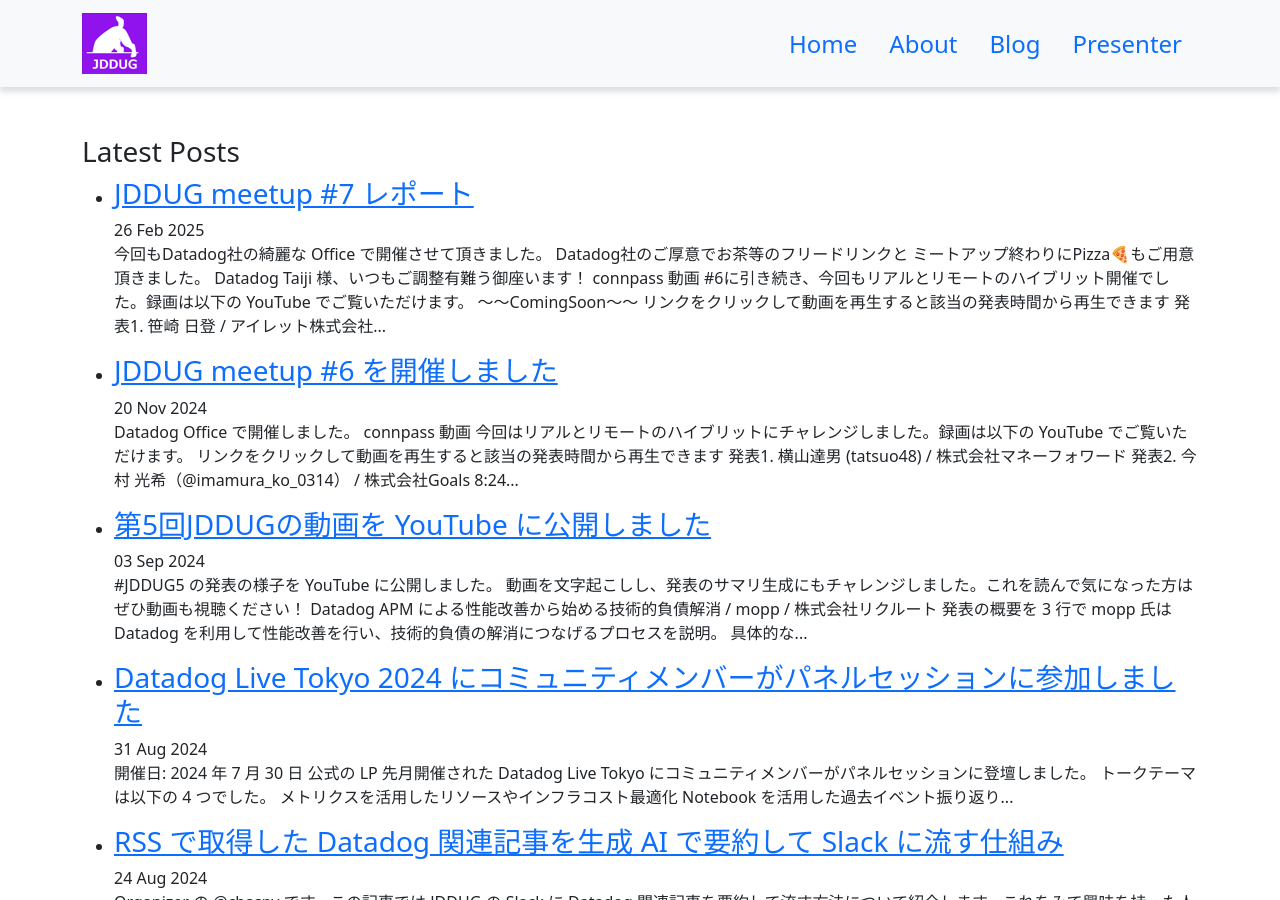
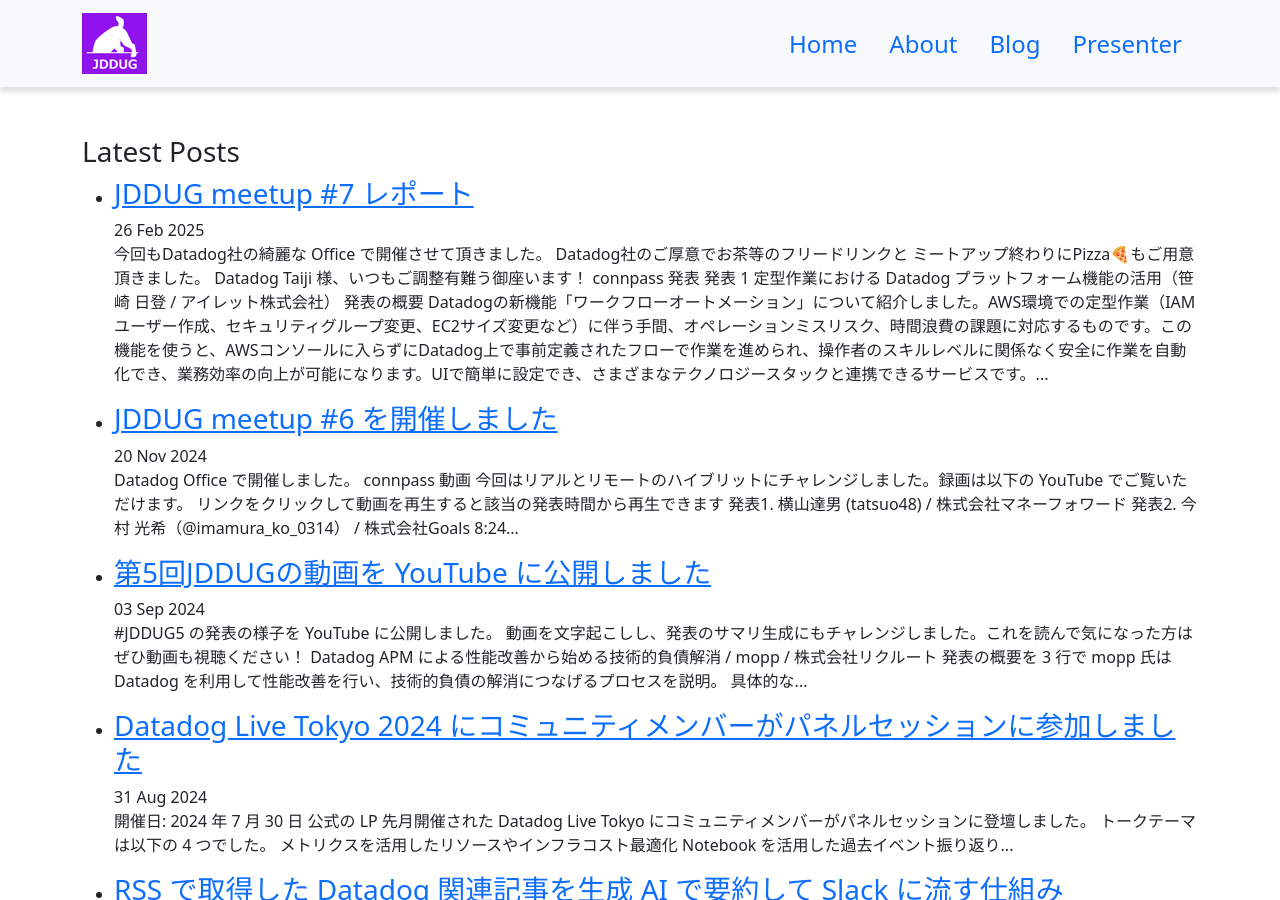
Before and after one commit to jdd-ug/jdd-ug.github.io, a Jekyll site: the page built from blog.html, in a window 1280 px wide and 900 px high. Built offline with Jekyll 4.4.1, drawn with Linux system fonts in a browser that asks for light colours.

Commit message:
Update 2025-02-26-jddug7.md

```diff
--- a/_posts/2025-02-26-jddug7.md
+++ b/_posts/2025-02-26-jddug7.md
@@ -14,26 +14,9 @@
 
 [connpass](https://datadog-jp.connpass.com/event/343144/)
 
-# 動画 {#video}
-
-#6に引き続き、今回もリアルとリモートのハイブリット開催でした。録画は以下の YouTube でご覧いただけます。
-
-～～ComingSoon～～
-
-_リンクをクリックして動画を再生すると該当の発表時間から再生できます_
-
-<p>発表1. <a href="#video" onclick="setVideoTime(0)">笹崎 日登 / アイレット株式会社</a></p>
-<p>発表2. <a href="#video" onclick="setVideoTime(504)">青木 翔平 / 東京ガス株式会社</a></p>
-<p>発表3. <a href="#video" onclick="setVideoTime(1058)">川井 颯人 / ウォンテッドリー株式会社</a></p>
-<p>発表4. <a href="#video" onclick="setVideoTime(1754)">moko-poi </a></p>
-<p>LT1. <a href="#video" onclick="setVideoTime(2248)">目 広威 / CTCSシステムマネジメント株式会社</a></p>
-<p>LT2. <a href="#video" onclick="setVideoTime(2525)">宮後 啓介 / 株式会社ニーリー</a></p>
-<p>LT3. <a href="#video" onclick="setVideoTime(2883)">ぐらめる / 株式会社スタイルポート</a></p>
-<p>LT4. <a href="#video" onclick="setVideoTime(2883)">sugar-cat </a></p>
-
 # 発表
 
-## 発表 1 定型作業における Datadog プラットフォーム機能の活用（笹崎さん）
+## 発表 1 定型作業における Datadog プラットフォーム機能の活用（笹崎 日登 / アイレット株式会社）
 
 ![笹崎さん](/assets/images/xxxxxx.jpg)
 
@@ -53,7 +36,7 @@
 - クラウド環境のガバナンスを強化したい方
 - 定型作業の工数削減を目指している組織の方
 
-## 発表 2 Software Catalog – Endpointsを活用したMonitorの改善とか（あおしょんさん）
+## 発表 2 Software Catalog – Endpointsを活用したMonitorの改善とか（青木 翔平 / 東京ガス株式会社）
 
 ![あおしょんさん](/assets/images/xxxxxx.jpg)
 
@@ -81,7 +64,7 @@
 - 監視ツールの機能を最大限に活用したい技術者
 - 内製開発体制の構築に取り組んでいる企業の方々
 
-## 発表 3 Trace Metrics と Istio Metrics を駆使してエラーレートやレイテンシーを監視する（Fohteさん）
+## 発表 3 Trace Metrics と Istio Metrics を駆使してエラーレートやレイテンシーを監視する（川井 颯人 / ウォンテッドリー株式会社）
 
 ![Fohteさん](/assets/images/xxxxxx.jpg)
 
@@ -105,6 +88,8 @@
 
 ![moko-poiさん](/assets/images/xxxxxx.jpg)
 
+<iframe class="speakerdeck-iframe" frameborder="0" src="https://speakerdeck.com/mokopoi/datadog-pgowoshi-yong-sitecpupahuomansuwozui-da-hua-suru" title="datadog-pgoを使用してCPUパフォーマンスを最大化する" allowfullscreen="true" style="border: 0px; background: padding-box padding-box rgba(0, 0, 0, 0.1); margin: 0px; padding: 0px; border-radius: 6px; box-shadow: rgba(0, 0, 0, 0.2) 0px 5px 40px; width: 100%; height: auto; aspect-ratio: 560 / 315;" data-ratio="1.7777777777777777"></iframe>
+
 ## 発表の概要
 Go言語の「PGO（Profile-Guided Optimization）」とDatadogのContinuous Profilerを組み合わせた「Datadog PGO」ツールの活用方法について紹介しました。PGOはGo 1.21以降でサポートされている機能で、アプリケーション実行時のプロファイル情報（CPU、メモリなど）を収集し、その情報をコンパイル時に活用することでCPUパフォーマンスを最適化できます。本番環境のプロファイルデータ取得の難しさをDatadogのContinuous Profilerで解決し、GitHub Actionsを使用して自動的にPGO対応バイナリを生成するフローを実装した事例を共有。検証では、CPUコア使用率が228mコアから171mコアへと約25%削減されました。公式によれば最大14%のCPU使用率削減効果があり、大規模サービスではタスク数削減やインスタンスダウンサイジングが期待できます。
 
@@ -119,9 +104,11 @@
 - 大規模なマイクロサービスアーキテクチャを運用している組織
 - Datadogのプロファイラーを活用しているが、その情報をさらに有効活用したい方
 
-## LT1 On-Callが卍解されたので使ってみた（目さん）
+## LT1 On-Callが卍解されたので使ってみた（目 広威 / CTCSシステムマネジメント株式会社）
 
 ![目さん](/assets/images/xxxxxx.jpg)
+
+<iframe class="speakerdeck-iframe" frameborder="0" src="https://speakerdeck.com/shiroigit/datadog-on-callgawan-jie-saretanodeshi-tutemita" title="On-Callが卍解されたので使ってみた" allowfullscreen="true" style="border: 0px; background: padding-box padding-box rgba(0, 0, 0, 0.1); margin: 0px; padding: 0px; border-radius: 6px; box-shadow: rgba(0, 0, 0, 0.2) 0px 5px 40px; width: 100%; height: auto; aspect-ratio: 560 / 315;" data-ratio="1.7777777777777777"></iframe>
 
 ## 発表の概要
 Datadogの新機能「オンコール電話機能」について設定方法とテスト結果を紹介しました。これまでは電話連絡機能がなく、PagerDutyなどの外部サービスと連携する必要がありましたが、Datadog内で電話連絡が可能になりました。現在はパブリックベータ版として提供されています。設定はサービス管理メニューのオンコールセクションから行い、チーム作成、アラート設定、連絡ルール、スケジュール設定をウィザード形式で進めます。輪番制や連絡頻度なども細かく設定可能です。テスト結果では、アラート発生から1分以内にアメリカから女性の英語音声で電話がかかってきました。ただし、アラート内容の読み上げはなく通知のみでした。月額費用は約4,500円と推測しています。
@@ -138,9 +125,11 @@
 - Datadogをさらに活用したいが、現状の通知機能に限界を感じている方
 - オンコール体制の改善を検討している運用チームのリーダー
 
-## LT2  DBMでなにができる？（宮後さん）
+## LT2  DBMでなにができる？（宮後 啓介 / 株式会社ニーリー）
 
 ![宮後さん](/assets/images/xxxxxx.jpg)
+
+<iframe class="speakerdeck-iframe" frameborder="0" src="https://speakerdeck.com/nealle/datadog-dbmdenanigadekiru-jddug-meetup-number-7" title="DBMでなにができる？" allowfullscreen="true" style="border: 0px; background: padding-box padding-box rgba(0, 0, 0, 0.1); margin: 0px; padding: 0px; border-radius: 6px; box-shadow: rgba(0, 0, 0, 0.2) 0px 5px 40px; width: 100%; height: auto; aspect-ratio: 560 / 315;" data-ratio="1.7777777777777777"></iframe>
 
 ## 発表の概要
 Datadogのデータベースモニタリング（DBM）機能について紹介しました。DBMはデータベースの詳細情報を可視化する機能で、現在PostgreSQL、MySQL、SQL Server、Oracle、MariaDB、Amazon RDSなど主要データベースをサポートしています。料金は1ホストあたり月額84ドルです。
@@ -164,9 +153,11 @@
 - Datadogをすでに使用していて、DB領域の監視を強化したいユーザー
 - クラウドDBサービスのパフォーマンス最適化に取り組んでいる方
 
-## LT3 Datadog APM の導入によりレイテンシを劇的に改善した話（ぐらめるさん）
+## LT3 Datadog APM の導入によりレイテンシを劇的に改善した話（ぐらめる / 株式会社スタイルポート）
 
 ![ぐらめるさん](/assets/images/xxxxxx.jpg)
+
+comming soon
 
 ## 発表の概要
 DatadogのAPM（Application Performance Monitoring）を導入し、APIのレイテンシーを大幅に改善した事例を紹介しました。同社では以前Datadog APMの導入を試みましたが、本番環境でのサーバーダウンにより断念した経緯がありました。今回は社内のAPIパフォーマンスの現状把握と改善を目的として再チャレンジしました。
@@ -192,6 +183,8 @@
 ## LT4 ErrorTrackingとOrchestrion（sugar-catさん）
 
 ![sugar-catさん](/assets/images/xxxxxx.jpg)
+
+<iframe class="speakerdeck-iframe" frameborder="0" src="https://speakerdeck.com/sugarcat7/errortrackingtoorchestrion" title="ErrorTrackingとOrchestrion" allowfullscreen="true" style="border: 0px; background: padding-box padding-box rgba(0, 0, 0, 0.1); margin: 0px; padding: 0px; border-radius: 6px; box-shadow: rgba(0, 0, 0, 0.2) 0px 5px 40px; width: 100%; height: auto; aspect-ratio: 560 / 315;" data-ratio="1.7777777777777777"></iframe>
 
 ## 発表の概要
 Datadogが2022年11月末にリリースした「Orchestrion」というGo言語向け自動計装ツールと、エラートラッキングの統合について解説しました。Orchestrionはコンパイル時にGoアプリケーションを計装し、ルーターライブラリなどにDD-Traceのミドルウェアを自動的に挿入するツールです。内部的にはテンプレートを使用して実装され、現状はDD-Traceライブラリがサポートするメジャーなライブラリのみに対応しています。使い方はコメントによるアノテーションでタグ付けやカスタムスパンの生成が可能で、明示指定しない場合は実行時のバイナリ名がサービス名となります。
```
